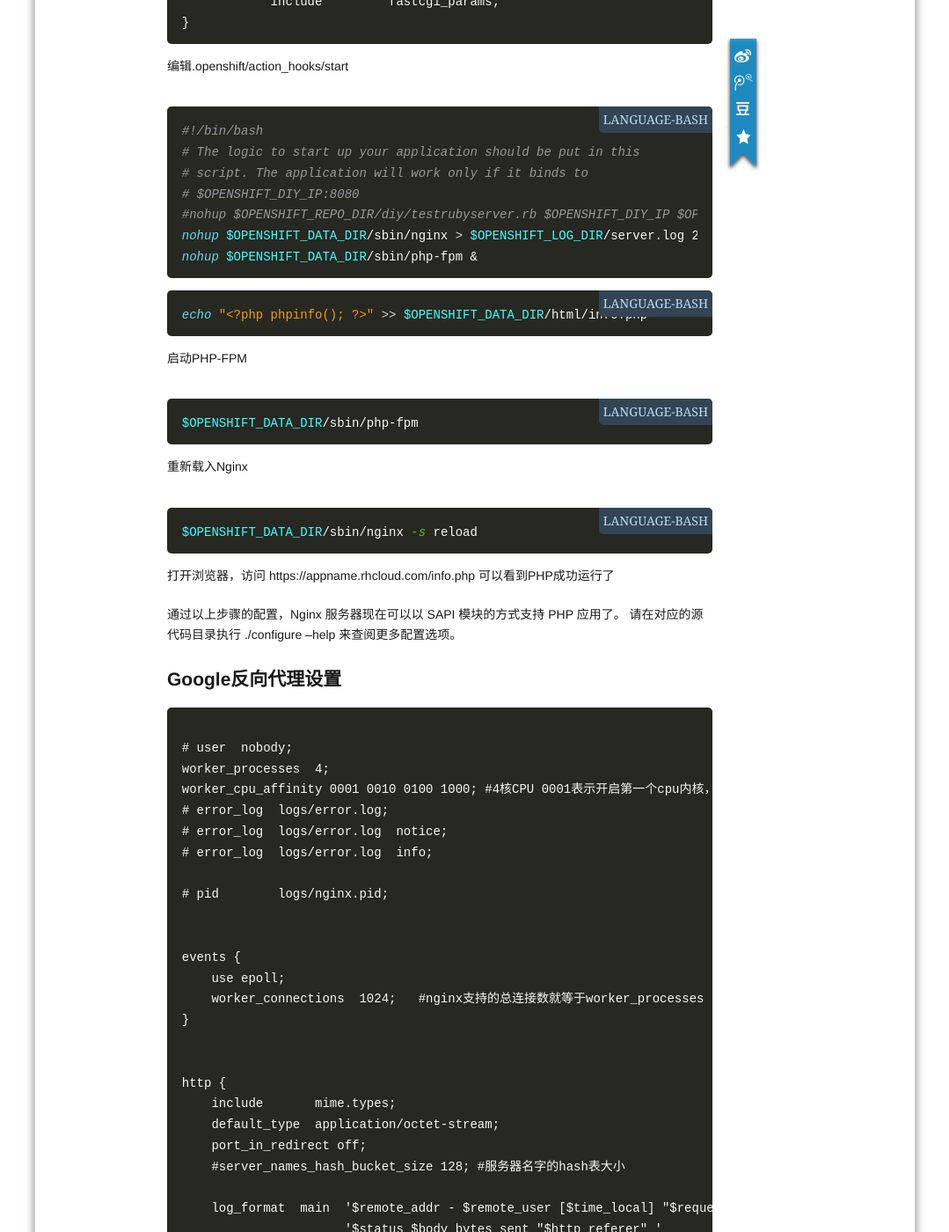
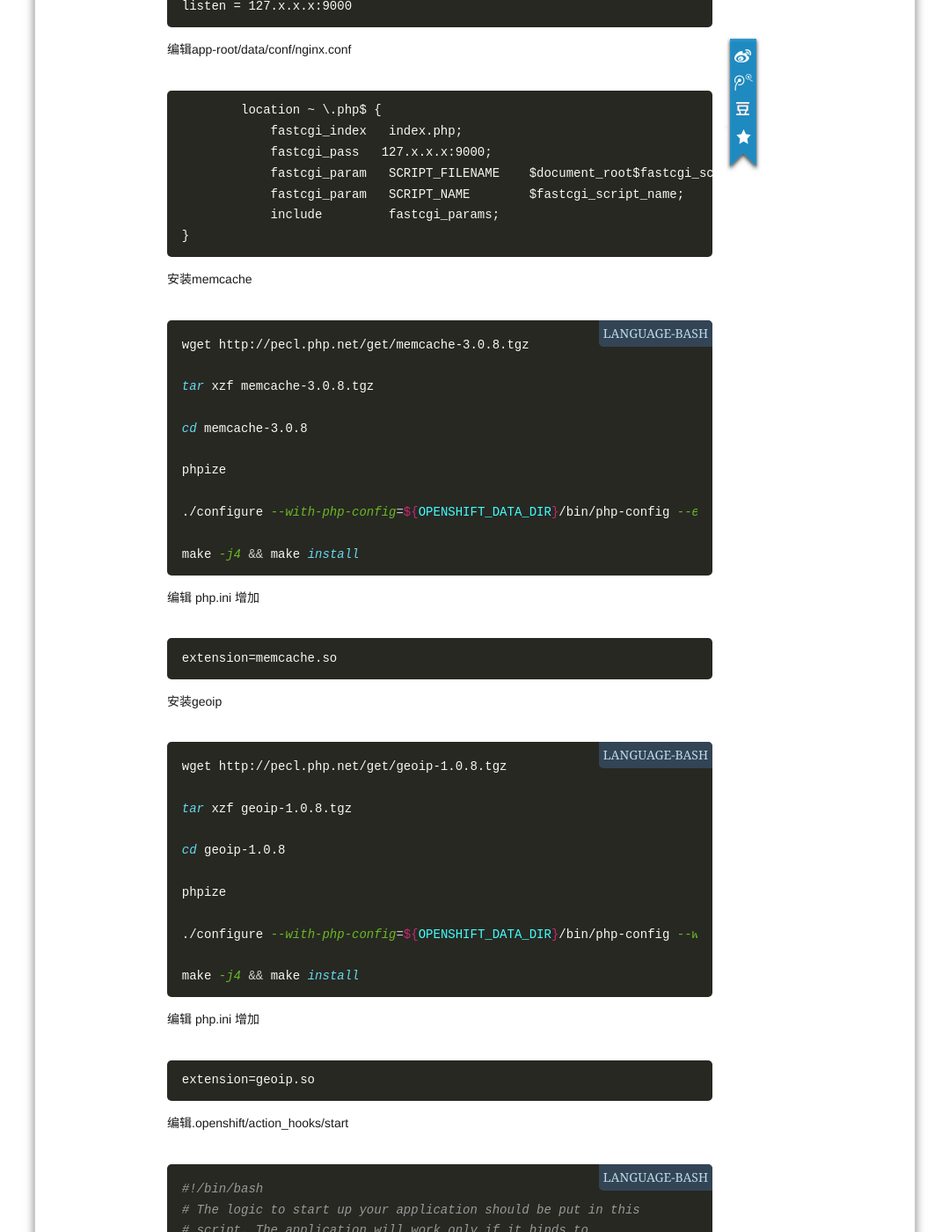
Before and after one commit to qiufupo/site, a Jekyll site: the page built from _posts/2014-10-01-OpenShift-Install-Nginx-PHP-Google反向代理设置.md, in a window 1280 px wide and 1400 px high, scrolled down 5069 px. Shown: the whole window at 88% size, without its empty margins (100-1179 px from the left). Built offline with Jekyll 4.4.1, drawn with Linux system fonts in a browser that asks for light colours; Markdown is read by kramdown in place of the engine named in the settings; comment, search, counter and statistics services are not loaded; some of the changed text lies outside the part shown.

Commit message:
Update Post

```diff
--- a/_posts/2014-10-01-OpenShift-Install-Nginx-PHP-Google反向代理设置.md
+++ b/_posts/2014-10-01-OpenShift-Install-Nginx-PHP-Google反向代理设置.md
@@ -7,8 +7,14 @@ tags:
   - ['OpenShift','Nginx','PHP']
 description: OpenShift搭建Nginx1.7.x + PHP5.6.x + Google反向代理设置 编译安装过程的一些记录
 ---
-<p><em>最后更新于2014年11月15日</em></p>
-
+<p><em>最后更新于2014年12月09日</em></p>
+<p><em>已创建一个 OpenShift DIY 应用并添加 Cron 1.4 登入SSH，使用本站提供的脚本安装 Nginx1.7.8 + PHP5.6.3 执行如下命令</em></p>
+{%highlight bash%}
+cd /tmp
+wget --no-check-certificate https://www.kooker.jp/openshift-auto-install-nginx-php.sh
+chmod 711 openshift-auto-install-nginx-php.sh
+./openshift-auto-install-nginx-php.sh
+{%endhighlight%}
 <audio src="http://qiufupo.qiniudn.com/file/买醉的人.mp3" preload="load" loop="loop" controls="controls">http://qiufupo.qiniudn.com/file/买醉的人.mp3</audio>
 
 需要注意的是，本文档使用 'x' 来表示未知，本文档使用 '…' 来表示省略一些配置 make -j4 多核同时编译。
@@ -86,7 +92,7 @@ http {
 # script. The application will work only if it binds to
 # $OPENSHIFT_DIY_IP:8080
 #nohup $OPENSHIFT_REPO_DIR/diy/testrubyserver.rb $OPENSHIFT_DIY_IP $OPENSHIFT_REPO_DIR/diy |& /usr/bin/logshifter -tag diy &
-nohup $OPENSHIFT_DATA_DIR/sbin/nginx > $OPENSHIFT_LOG_DIR/server.log 2>&1 &
+nohup ${OPENSHIFT_DATA_DIR}sbin/nginx > $OPENSHIFT_LOG_DIR/server.log 2>&1 &
 {%endhighlight%}
 
 重启应用
@@ -140,29 +142,35 @@ tar zxf mcrypt-2.6.8.tar.gz
 
 cd mcrypt-2.6.8
 
-export LDFLAGS="-L$OPENSHIFT_DATA_DIR/libmcrypt/lib -L/usr/lib"
+export LDFLAGS="-L${OPENSHIFT_DATA_DIR}usr/local/lib -L/usr/lib"
 
-export CFLAGS="-I$OPENSHIFT_DATA_DIR/libmcrypt/include -I/usr/include"
+export CFLAGS="-I${OPENSHIFT_DATA_DIR}usr/local/include -I/usr/include"
 
-export LD_LIBRARY_PATH="/usr/lib/:$OPENSHIFT_DATA_DIR/libmcrypt/lib"
+export LD_LIBRARY_PATH="/usr/lib/:${OPENSHIFT_DATA_DIR}usr/local/lib"
+
+export PATH="/bin:/usr/bin:/usr/sbin:${OPENSHIFT_DATA_DIR}usr/local/bin:${OPENSHIFT_DATA_DIR}bin:${OPENSHIFT_DATA_DIR}sbin"
 
 touch malloc.h
 
-./configure --prefix=$OPENSHIFT_DATA_DIR/libmcrypt --with-libmcrypt-prefix=$OPENSHIFT_DATA_DIR/libmcrypt
+./configure --prefix=${OPENSHIFT_DATA_DIR}usr/local --with-libmcrypt-prefix=${OPENSHIFT_DATA_DIR}usr/local
 
 make -j4 && make install
 
 cd ..
 
-cd php-5.6.3
+wget -O php-5.6.x.tar.gz http://us3.php.net/get/php-5.6.x.tar.gz/from/this/mirror
 
-./configure --prefix=$OPENSHIFT_DATA_DIR --with-config-file-path=$OPENSHIFT_DATA_DIR/etc --with-layout=GNU --with-mcrypt=$OPENSHIFT_DATA_DIR/libmcrypt --with-pear --with-mysql --with-pgsql --with-mysqli --with-pdo-mysql --with-pdo-pgsql --enable-pdo --with-pdo-sqlite --with-sqlite3 --with-openssl --with-zlib-dir --with-iconv-dir --with-freetype-dir --with-jpeg-dir --with-png-dir --with-zlib --with-bz2 --with-libxml-dir --with-curl --with-gd --with-xsl --with-xmlrpc --with-mhash --with-gettext --with-readline --with-kerberos --with-pcre-regex --disable-debug --enable-json --enable-bcmath --enable-cli --enable-calendar --enable-dba --enable-wddx --enable-inline-optimization --enable-simplexml --enable-filter --enable-ftp --enable-tokenizer --enable-dom --enable-exif --enable-mbregex --enable-fpm --enable-mbstring --enable-gd-native-ttf --enable-xml --enable-xmlwriter --enable-xmlreader --enable-pcntl --enable-sockets --enable-zip --enable-soap --enable-shmop --enable-sysvsem --enable-sysvshm --enable-sysvsem --enable-sysvmsg --enable-intl --enable-maintainer-zts --enable-opcache
+tar xzf php-5.6.x.tar.gz
 
-make && make install
+cd php-5.6.x
 
-cp php.ini-development $OPENSHIFT_DATA_DIR/etc/php.ini
+./configure --prefix=$OPENSHIFT_DATA_DIR --with-config-file-path=${OPENSHIFT_DATA_DIR}etc --with-layout=GNU --with-mcrypt=${OPENSHIFT_DATA_DIR}usr/local --with-pear --with-mysql --with-pgsql --with-mysqli --with-pdo-mysql --with-pdo-pgsql --enable-pdo --with-pdo-sqlite --with-sqlite3 --with-openssl --with-zlib-dir --with-iconv-dir --with-freetype-dir --with-jpeg-dir --with-png-dir --with-zlib --with-bz2 --with-libxml-dir --with-curl --with-gd --with-xsl --with-xmlrpc --with-mhash --with-gettext --with-readline --with-kerberos --with-pcre-regex --disable-debug --enable-json --enable-bcmath --enable-cli --enable-calendar --enable-dba --enable-wddx --enable-inline-optimization --enable-simplexml --enable-filter --enable-ftp --enable-tokenizer --enable-dom --enable-exif --enable-mbregex --enable-fpm --enable-mbstring --enable-gd-native-ttf --enable-xml --enable-xmlwriter --enable-xmlreader --enable-pcntl --enable-sockets --enable-zip --enable-soap --enable-shmop --enable-sysvsem --enable-sysvshm --enable-sysvsem --enable-sysvmsg --enable-intl --enable-maintainer-zts --enable-opcache
 
-cp $OPENSHIFT_DATA_DIR/etc/php-fpm.conf.default $OPENSHIFT_DATA_DIR/etc/php-fpm.conf
+make -j4 && make install
+
+cp php.ini-development ${OPENSHIFT_DATA_DIR}etc/php.ini
+
+cp ${OPENSHIFT_DATA_DIR}etc/php-fpm.conf.default ${OPENSHIFT_DATA_DIR}etc/php-fpm.conf
 {%endhighlight%}
 
 需要着重提醒的是，如果文件不存在，则阻止 Nginx 将请求发送到后端的 PHP-FPM 模块， 以避免遭受恶意脚本注入的攻击。
@@ -178,7 +186,6 @@ PHP 5.5.x 已经集成 Zend Opcache 功能缓存速度比 APC、eAccelerator、X
 zend_extension=opcache.so
 [opcache]
 opcache.enable=1
-opcache.memory_consumption=128
 opcache.interned_strings_buffer=8
 opcache.max_accelerated_files=4000
 opcache.revalidate_freq=60
@@ -200,7 +207,6 @@ listen = 127.x.x.x:9000
 </pre>
 
 编辑app-root/data/conf/nginx.conf
-
 <pre>
         location ~ \.php$ {
             fastcgi_index   index.php;
@@ -211,30 +217,63 @@ listen = 127.x.x.x:9000
 }
 </pre>
 
+安装memcache
+{%highlight bash%}
+wget http://pecl.php.net/get/memcache-3.0.8.tgz
+
+tar xzf memcache-3.0.8.tgz
+
+cd memcache-3.0.8
+
+phpize
+
+./configure --with-php-config=${OPENSHIFT_DATA_DIR}/bin/php-config --enable-memcache
+
+make -j4 && make install
+{%endhighlight%}
+编辑 php.ini 增加
+<pre>extension=memcache.so</pre>
+
+安装geoip
+{%highlight bash%}
+wget http://pecl.php.net/get/geoip-1.0.8.tgz
+
+tar xzf geoip-1.0.8.tgz
+
+cd geoip-1.0.8
+
+phpize
+
+./configure --with-php-config=${OPENSHIFT_DATA_DIR}/bin/php-config --with-geoip
+
+make -j4 && make install
+{%endhighlight%}
+编辑 php.ini 增加
+<pre>extension=geoip.so</pre>
+
 编辑.openshift/action_hooks/start
-
 {%highlight bash%}
 #!/bin/bash
 # The logic to start up your application should be put in this
 # script. The application will work only if it binds to
 # $OPENSHIFT_DIY_IP:8080
 #nohup $OPENSHIFT_REPO_DIR/diy/testrubyserver.rb $OPENSHIFT_DIY_IP $OPENSHIFT_REPO_DIR/diy |& /usr/bin/logshifter -tag diy &
-nohup $OPENSHIFT_DATA_DIR/sbin/nginx > $OPENSHIFT_LOG_DIR/server.log 2>&1 &
-nohup $OPENSHIFT_DATA_DIR/sbin/php-fpm &
+nohup ${OPENSHIFT_DATA_DIR}sbin/nginx > $OPENSHIFT_LOG_DIR/server.log 2>&1 &
+nohup ${OPENSHIFT_DATA_DIR}sbin/php-fpm &
 {%endhighlight%}
 
 {%highlight bash%}
-echo "<?php phpinfo(); ?>" >> $OPENSHIFT_DATA_DIR/html/info.php
+echo "<?php phpinfo(); ?>" >> ${OPENSHIFT_DATA_DIR}html/info.php
 {%endhighlight%}
 
 启动PHP-FPM
 {%highlight bash%}
-$OPENSHIFT_DATA_DIR/sbin/php-fpm
+${OPENSHIFT_DATA_DIR}sbin/php-fpm
 {%endhighlight%}
 
 重新载入Nginx
 {%highlight bash%}
-$OPENSHIFT_DATA_DIR/sbin/nginx -s reload
+${OPENSHIFT_DATA_DIR}sbin/nginx -s reload
 {%endhighlight%}
 
 打开浏览器，访问 https://appname.rhcloud.com/info.php 可以看到PHP成功运行了
@@ -272,11 +311,11 @@ http {
                       '$status $body_bytes_sent "$http_referer" '
                       '"$http_user_agent" "$http_x_forwarded_for"';
     #$OPENSHIFT_DATA_DIR 为你自己的环境变量 请用 /var/lib/openshift/xxxxxxxxxxxxxxxxx/app-root/data 替代
-    #access_log  $OPENSHIFT_DATA_DIR/logs/access.log  main;
+    #access_log  ${OPENSHIFT_DATA_DIR}logs/access.log  main;
     #
 
     #设置Web缓存区名称为cache_one，内存缓存空间大小为100MB，1天没有被访问的内容自动清除，硬盘缓存空间大小为500m。
-    #proxy_cache_path  $OPENSHIFT_DATA_DIR/proxy_cache  levels=1:2   keys_zone=cache_one:100m inactive=1d max_size=500m;
+    #proxy_cache_path  ${OPENSHIFT_DATA_DIR}proxy_cache  levels=1:2   keys_zone=cache_one:100m inactive=1d max_size=500m;
 
     #设定请求缓冲
     client_header_buffer_size 32k; #客户端请求头部的缓冲区大小，这个可以根据你的系统分页大小来设置，一般一个请求的头部大小不会超过1k，不过由于一般系统分页都要大于1k，所以这里设置为分页大小。分页大小可以用命令getconf PAGESIZE取得。
@@ -411,6 +450,8 @@ then
   echo "delete OPENSHIFT_LOG at $(date) ..." >&2
   cd ${OPENSHIFT_DATA_DIR}logs
   rm -rf *.log
+  cd ${OPENSHIFT_DATA_DIR}var/log
+  rm -rf *.log
   echo "delete logs at $(date) ..." >&2
   ) &
   exit
@@ -443,7 +484,12 @@ http://wiki.nginx.org/Modules
 http://www.zzsec.org/2013/03/install-nginx-in-openshift/
 http://php.net/manual/zh/install.unix.nginx.php
 http://php.net/manual/zh/configure.about.php
+http://php.net/manual/zh/class.memcache.php
+http://php.net/manual/zh/ref.geoip.php
+http://php.net/manual/zh/book.pthreads.php
+http://php.net/manual/zh/migration56.deprecated.php
 http://blog.snsgou.com/post-523.html
 http://blog.snsgou.com/post-438.html
 http://www.9170.org/post-485.html
 https://www.centos.bz/2014/06/nginx-proxy-google/
+http://zyan.cc/pthreads/
```
Also changed, not shown: other parts of _posts/2014-10-01-OpenShift-Install-Nginx-PHP-Google反向代理设置.md (+10 -14 lines).
